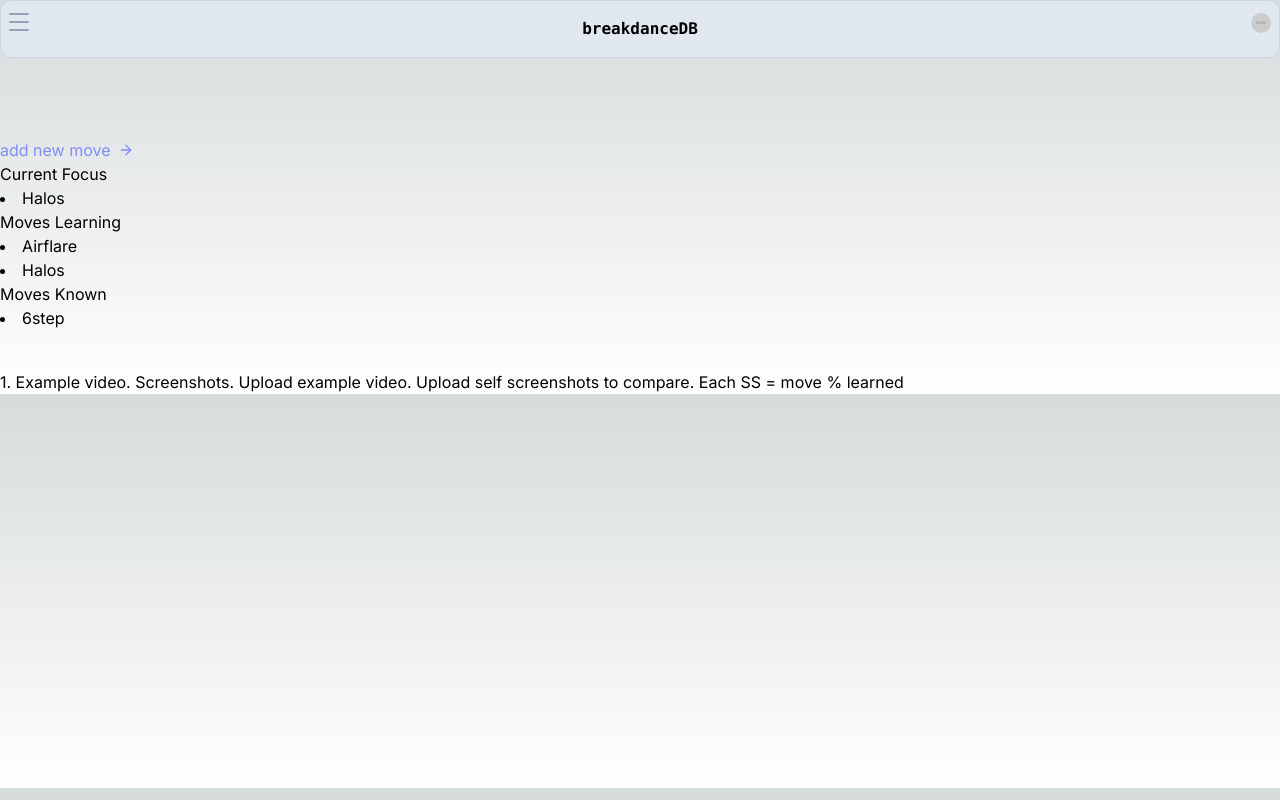
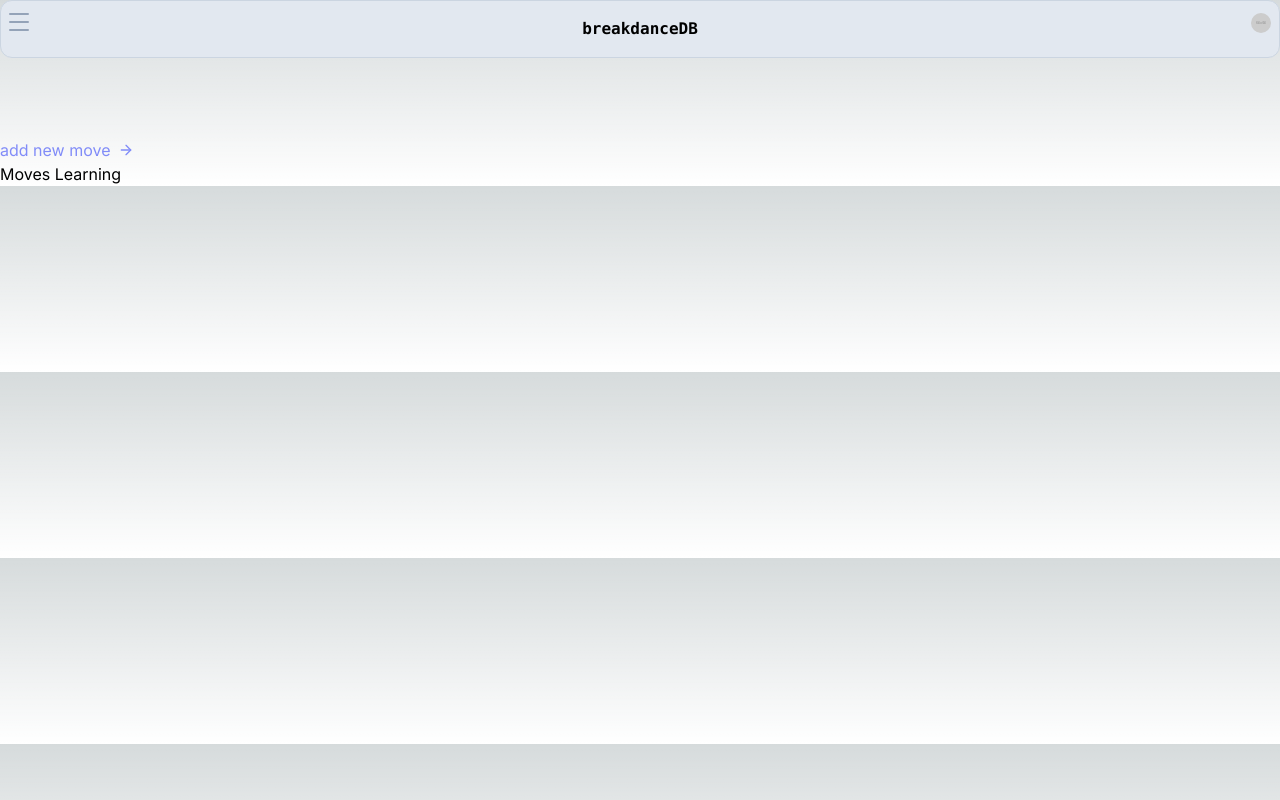
Before and after one commit to volaix/breakdancedb, a Next.js app: page /learnmoves in a window 1280 px wide. Built offline with nearby package versions, Linux system fonts and the light colour scheme.

Commit message:
updated and refactored

```diff
--- a/src/app/learnmoves/page.tsx
+++ b/src/app/learnmoves/page.tsx
@@ -1,10 +1,17 @@
+'use client'
 import Header from '@/app/Header'
+import {useState, useEffect} from 'react'
+import {lsUserLearning} from '@/app/lib'
+import Link from 'next/link'
+
 const MoveBox = ({move}: {move: string}) => {
+ const noSpacesMove = move.replace(/[^A-Z0-9]+/ig, "_")
   return (
+   <Link href={`/learnmoves/${noSpacesMove}`}>
       <div className="p-2 w-1/3">
         <div className="h-full bg-gray-800 bg-opacity-40 px-3 pt-5 pb-6 rounded-lg overflow-hidden text-center relative flex flex-col">
           <h2 className="tracking-widest title-font font-medium text-gray-500 mb-1 text-[7px]">
-          FLOWS
+            Learning
           </h2>
           <h1 className="title-font sm:text-2xl text-[9px] font-medium text-white mb-1">
             <div className="whitespace-nowrap	overflow-hidden text-ellipsis">
@@ -59,19 +66,38 @@ const MoveBox = ({move}: {move: string}) => {
           </div>
         </div>
       </div>
+    </Link>
   )
 }
 
 const LearnMoves = () => {
+  const [accessToLocalStorage, setAccessToLocalStorage] = useState(false)
+  const [learning, setLearning] = useState([])
+
+  console.log('learning', learning)
+
+  const existingMoves = [] //TODO get this using localStorage
+
+  useEffect(() => {
+    setAccessToLocalStorage(typeof window !== 'undefined')
+  }, [])
+
+  //get learning moves
+  useEffect(() => {
+    if (accessToLocalStorage) {
+      setLearning(JSON.parse(localStorage.getItem(lsUserLearning)))
+    }
+  }, [accessToLocalStorage])
+
   return (
     <div className="mt-20">
       <div>
         <a
           href="/learnmoves/newmove"
-          class="text-indigo-400 inline-flex items-center">
+          className="text-indigo-400 inline-flex items-center">
           add new move
           <svg
-            class="w-4 h-4 ml-2"
+            className="w-4 h-4 ml-2"
             viewBox="0 0 24 24"
             stroke="currentColor"
             stroke-width="2"
@@ -83,20 +109,11 @@ const LearnMoves = () => {
           </svg>
         </a>
       </div>
-      <h1>Current Focus</h1>
-      <li>Halos</li>
       <h1>Moves Learning</h1>
-      <li>Airflare</li>
-      <li>Halos</li>
-      <h1>Moves Known</h1>
-      <li>6step</li>
-      {
-        // <MoveBox move={'6 step'} />
-      }
-      <div className="mt-10">
-        1. Example video. Screenshots. Upload example video. Upload self
-        screenshots to compare. Each SS = move % learned
-      </div>
+      {learning &&
+        learning.map(move => {
+          return <MoveBox move={move} />
+        })}
     </div>
   )
 }
```
Lines whose indentation alone changed are shown as unchanged.
